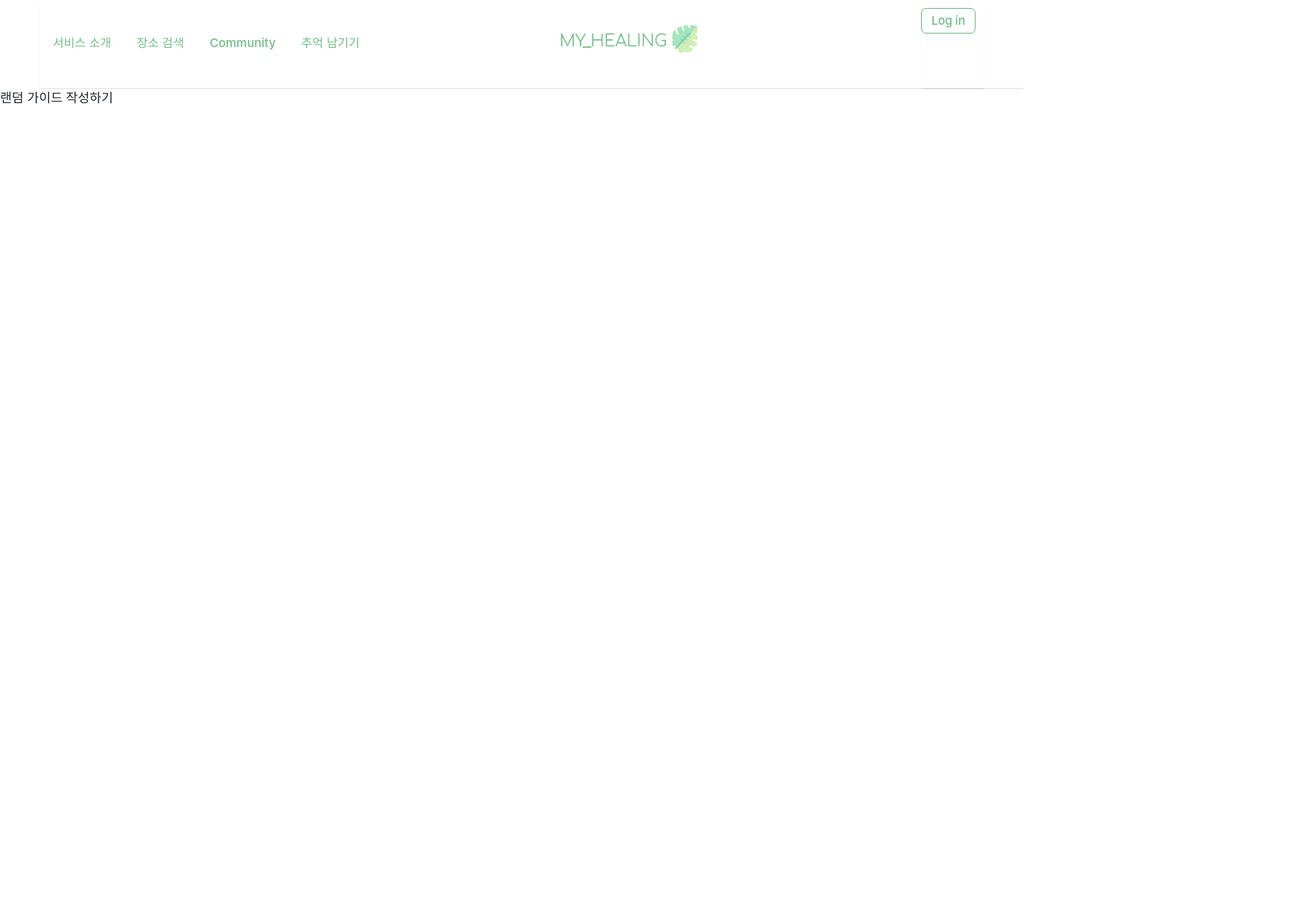
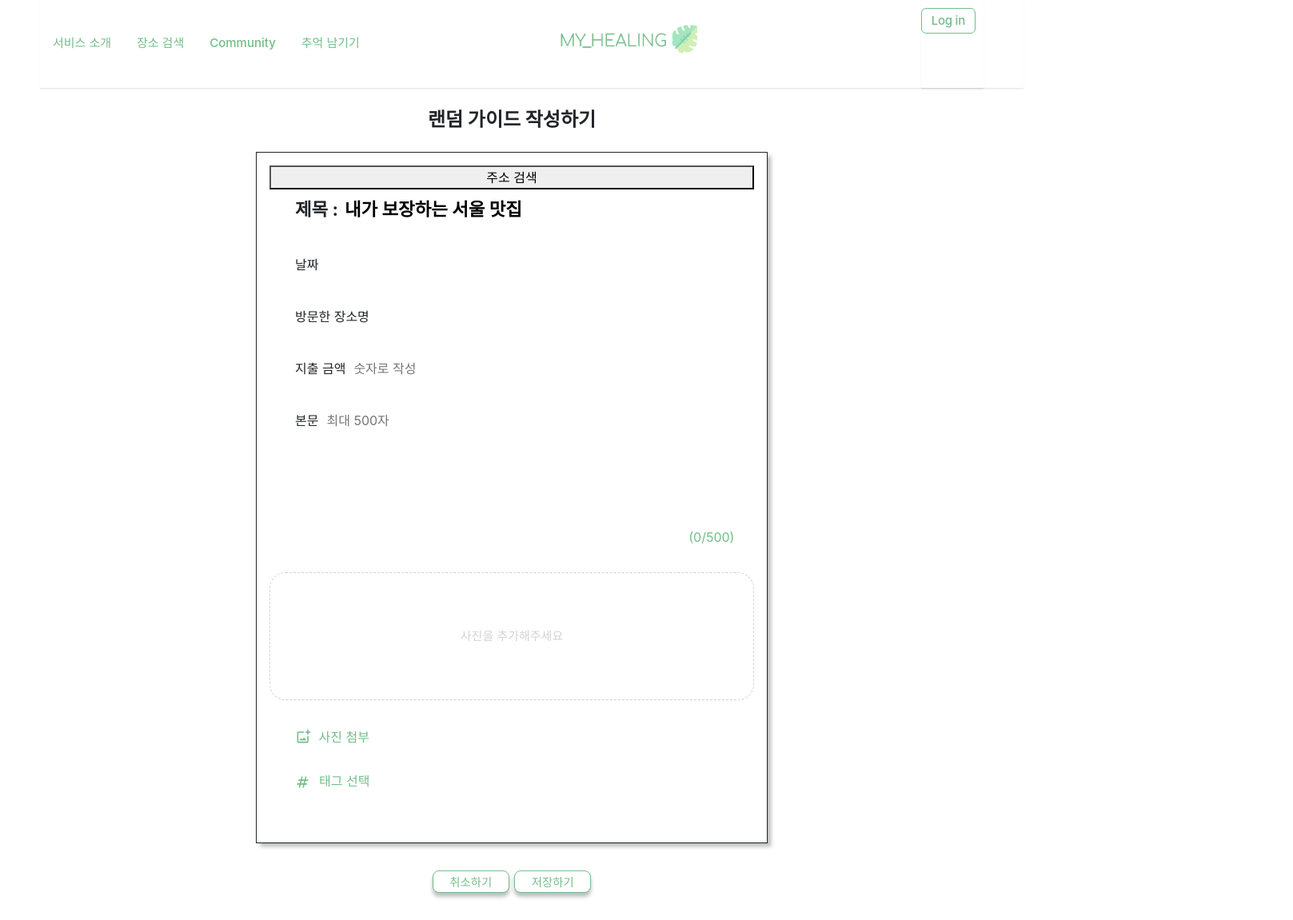
Before and after one commit to Likelion-at-SMWU-10th/MYHEALING-Client, a React (Create React App) app in the folder myhealing_client/: page /writerandom in a window 1280 px wide. Shown: the whole page at 80% size, 1617 px wide, since content can reach past the window. Before the commit the page ends 800 px from the top, so only its background shows below. Built offline with nearby package versions, Linux system fonts and the light colour scheme; a web font is replaced by a local one.

Commit message:
[YES] 랜덤 가이드 작성하기

```diff
--- a/myhealing_client/src/page/memories/WriteRandom.js
+++ b/myhealing_client/src/page/memories/WriteRandom.js
@@ -1,7 +1,307 @@
-import React from "react";
+import React, { useState } from "react";
+import { useNavigate } from "react-router-dom";
+import styled from "styled-components";
+import AddressBtn from "./AddressBtn";
+import UploadPhoto from "./UploadPhoto";
+import TagModal from "./TagModal";
+import KeywordGroup from "./KeywordGroup";
+import { HiOutlineHashtag } from "react-icons/hi";
 
 const WriteRandom = () => {
-  return <div>랜덤 가이드 작성하기</div>;
+  // 랜덤 제목
+  const randomTitle = [
+    "비 오는 날에 어울리는 카페",
+    "어색한 친구랑도 짱친이 될 수 있는 장소",
+    "나만 알고 싶은 술집",
+    "혼자 있고 싶을 때 가기 좋은 장소",
+    "내가 보장하는 서울 맛집",
+    "여름과 어울리는 장소",
+    "생각 정리하러 가기 좋은 곳",
+    "혼밥하기 좋은 곳",
+  ];
+  const CTitle = (array) => {
+    const random = Math.floor(Math.random() * array.length);
+    return array[random];
+  };
+
+  let rTitle = CTitle(randomTitle);
+
+  const navigate = useNavigate();
+  // <ContentText> 글자수 제한
+  const [count, setCount] = useState("");
+  const onInput = (e) => {
+    const maxLength = 500;
+    if (e.target.value.length > maxLength) {
+      e.target.value = e.target.value.substr(0, maxLength);
+    }
+    setCount(e.target.value.length);
+  };
+  // 사진 첨부
+  const [imageSrc, setImageSrc] = useState([]);
+
+  // 모달창
+  const [modalOpen, setModalOpen] = useState(false);
+
+  const openModal = () => {
+    setModalOpen(true);
+  };
+  const closeModal = () => {
+    setModalOpen(false);
+  };
+  return (
+    <Container>
+      <Wrapper>
+        <MainTitle>랜덤 가이드 작성하기</MainTitle>
+        <Box>
+          <AddressBtn />
+          <Title>
+            <SubTitle>제목 : </SubTitle>
+            <ContentTitle>{rTitle}</ContentTitle>
+          </Title>
+          <Date>
+            <Sub>날짜</Sub>
+            <ContentDate type="text"></ContentDate>
+          </Date>
+          <Place>
+            <Sub>방문한 장소명</Sub>
+            <ContentPlace type="text"></ContentPlace>
+          </Place>
+          <Expense>
+            <Sub>지출 금액</Sub>
+            <ContentNum type="number" placeholder="숫자로 작성"></ContentNum>
+          </Expense>
+          <MainText>
+            <SubText>본문</SubText>
+            <ContentWrapper>
+              <ContentText
+                type="text"
+                placeholder="최대 500자"
+                rows="6"
+                onInput={onInput}
+              ></ContentText>
+              <Counter>({count === "" ? 0 : count}/500)</Counter>
+            </ContentWrapper>
+          </MainText>
+          <UploadPhoto setImages={setImageSrc}></UploadPhoto>
+          <SelectTag>
+            <Sub>
+              <TagDiv>
+                <HiOutlineHashtag size="19" color="#73bd88" />
+                <TagBtn onClick={openModal}>태그 선택</TagBtn>
+              </TagDiv>
+              <TagModal
+                open={modalOpen}
+                close={closeModal}
+                header="키워드로 맞춤 장소 찾기"
+              >
+                <KeywordGroup />
+              </TagModal>
+            </Sub>
+          </SelectTag>
+        </Box>
+        <BottomBtn>
+          <CancelBtn onClick={() => navigate(-1)}>취소하기</CancelBtn>
+          <SubmitBtn>저장하기</SubmitBtn>
+        </BottomBtn>
+      </Wrapper>
+    </Container>
+  );
 };
 
+const Container = styled.div``;
+const Wrapper = styled.div`
+  display: flex;
+  flex-direction: column;
+  align-items: center;
+  justify-content: center;
+  align-content: center;
+  height: 100%;
+  width: 100%;
+  margin-left: auto;
+  margin-right: auto;
+`;
+
+const MainTitle = styled.div`
+  line-height: 5rem;
+  font-size: 1.5rem;
+  font-weight: bold;
+  margin-left: auto;
+  margin-right: auto;
+`;
+const Box = styled.div`
+  display: flex;
+  flex-direction: column;
+  width: 40rem;
+  height: auto;
+  margin: 0 auto 0 auto;
+  border: 1px solid;
+  padding: 1rem;
+  text-align: left;
+  box-shadow: 0.3rem 0.3rem 0.3rem 0 #bdbdbd;
+`;
+
+const Title = styled.div`
+  display: flex;
+  flex-direction: row;
+  width: 38rem;
+`;
+
+const SubTitle = styled.div`
+  font-size: 1.4rem;
+  font-weight: bold;
+  margin: 0.5rem 0.5rem 2rem 2rem;
+`;
+const ContentTitle = styled.div`
+  font-size: 1.4rem;
+  margin: 0.4rem auto 2rem 0rem;
+  width: 80.5%;
+  font-weight: bold;
+  color: black;
+  margin-top: 8px;
+`;
+
+const Date = styled.div`
+  display: flex;
+  flex-direction: row;
+  width: 40rem;
+`;
+const Sub = styled.div`
+  margin: 0.5rem 0.5rem 2rem 2rem;
+`;
+const ContentDate = styled.input`
+  border: none;
+  outline-style: none;
+  margin: 0.44rem auto 2rem 0rem;
+  width: 80%;
+`;
+const Place = styled.div`
+  display: flex;
+  flex-direction: row;
+  width: 80rem;
+`;
+
+const ContentPlace = styled.input`
+  border: none;
+  outline-style: none;
+  margin: 0.433rem auto 2rem 0rem;
+  width: 35.4%;
+`;
+const Expense = styled.div`
+  display: flex;
+  flex-direction: row;
+  width: 40rem;
+`;
+const ContentNum = styled.input`
+  outline-style: none;
+  border: none;
+  margin: 0.44rem auto 2rem 0rem;
+`;
+const MainText = styled.div`
+  display: flex;
+  flex-direction: row;
+  width: 40rem;
+`;
+const SubText = styled.div`
+  margin: 0.5rem 0.5rem 0rem 2rem;
+`;
+
+const ContentWrapper = styled.div`
+  display: flex;
+  flex-direction: column;
+  width: 80%;
+  align-content: space-between;
+`;
+const ContentText = styled.textarea`
+  outline-style: none;
+  border: none;
+  margin: 0.4rem auto 0rem 0rem;
+  resize: none;
+  width: 100%;
+`;
+
+const Counter = styled.div`
+  text-align: right;
+  color: #73bd88;
+`;
+
+const SelectTag = styled.div`
+  margin-bottom: 1rem;
+`;
+
+const TagDiv = styled.div`
+  &:hover {
+  }
+  &:active {
+    padding-left: 10px;
+  }
+`;
+
+const TagBtn = styled.button`
+  background-color: #ffffff;
+  border: none;
+  color: #73bd88;
+  border-radius: 0.5rem;
+  margin-left: 5px;
+`;
+
+const BottomBtn = styled.div`
+  position: relative;
+  display: flex;
+  flex-direction: row;
+  align-items: auto;
+  justify-content: center;
+  align-content: center;
+  width: 50%;
+  height: 4rem;
+  flex-wrap: wrap;
+  margin: 1rem auto 1rem auto;
+`;
+const CancelBtn = styled.button`
+  display: flex;
+  align-items: center;
+  justify-content: center;
+  width: 6rem;
+  height: 1.7rem;
+  text-align: center;
+  border: 1px solid #73bd88;
+  border-radius: 0.5rem;
+  background-color: #ffffff;
+  font-family: "NotoSansKR";
+  font-size: 0.9rem;
+  font-style: normal;
+  font-weight: 500;
+  color: #73bd88;
+  box-shadow: 0 0.3rem 0.3rem 0 #bdbdbd;
+  padding-top: 0.8vh;
+  margin-right: 0.2rem;
+
+  &:hover {
+    background-color: #73bd88;
+    color: #ffffff;
+  }
+`;
+const SubmitBtn = styled.button`
+  display: flex;
+  align-items: center;
+  justify-content: center;
+  width: 6rem;
+  height: 1.7rem;
+  text-align: center;
+  border: 1px solid #73bd88;
+  border-radius: 0.5rem;
+  background-color: #ffffff;
+  font-family: "NotoSansKR";
+  font-size: 0.9rem;
+  font-style: normal;
+  font-weight: 500;
+  color: #73bd88;
+  box-shadow: 0 0.3rem 0.3rem 0 #bdbdbd;
+  padding-top: 0.8vh;
+  margin-left: 0.2rem;
+
+  &:hover {
+    background-color: #73bd88;
+    color: #ffffff;
+  }
+`;
 export default WriteRandom;
```
